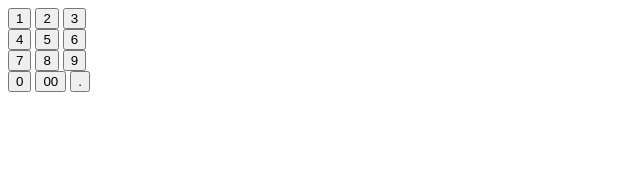
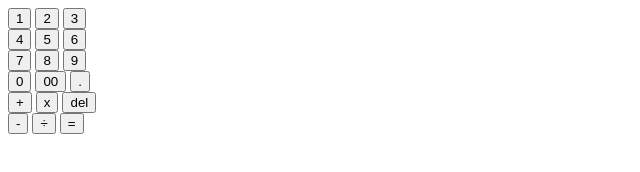
Before and after one commit to MichaelAudric/calculator, a plain HTML site: page index.html in a window 1280 px wide. Shown: the whole page, without its empty margins (0-640 px from the left). Drawn offline with Linux system fonts and the light colour scheme.

Commit message:
adding the buttons in the columns of div.ops

```diff
--- a/index.html
+++ b/index.html
@@ -52,9 +52,21 @@
 
             <div class="ops">
 
-                <div class="col1"></div>
+                <div class="col1">
 
-                <div class="col2"></div>
+                    <button>+</button>
+                    <button>x</button>
+                    <button>del</button>
+
+                </div>
+
+                <div class="col2">
+
+                    <button>-</button>
+                    <button>&divide;</button>
+                    <button>=</button>
+
+                </div>
 
             </div>
 
```
